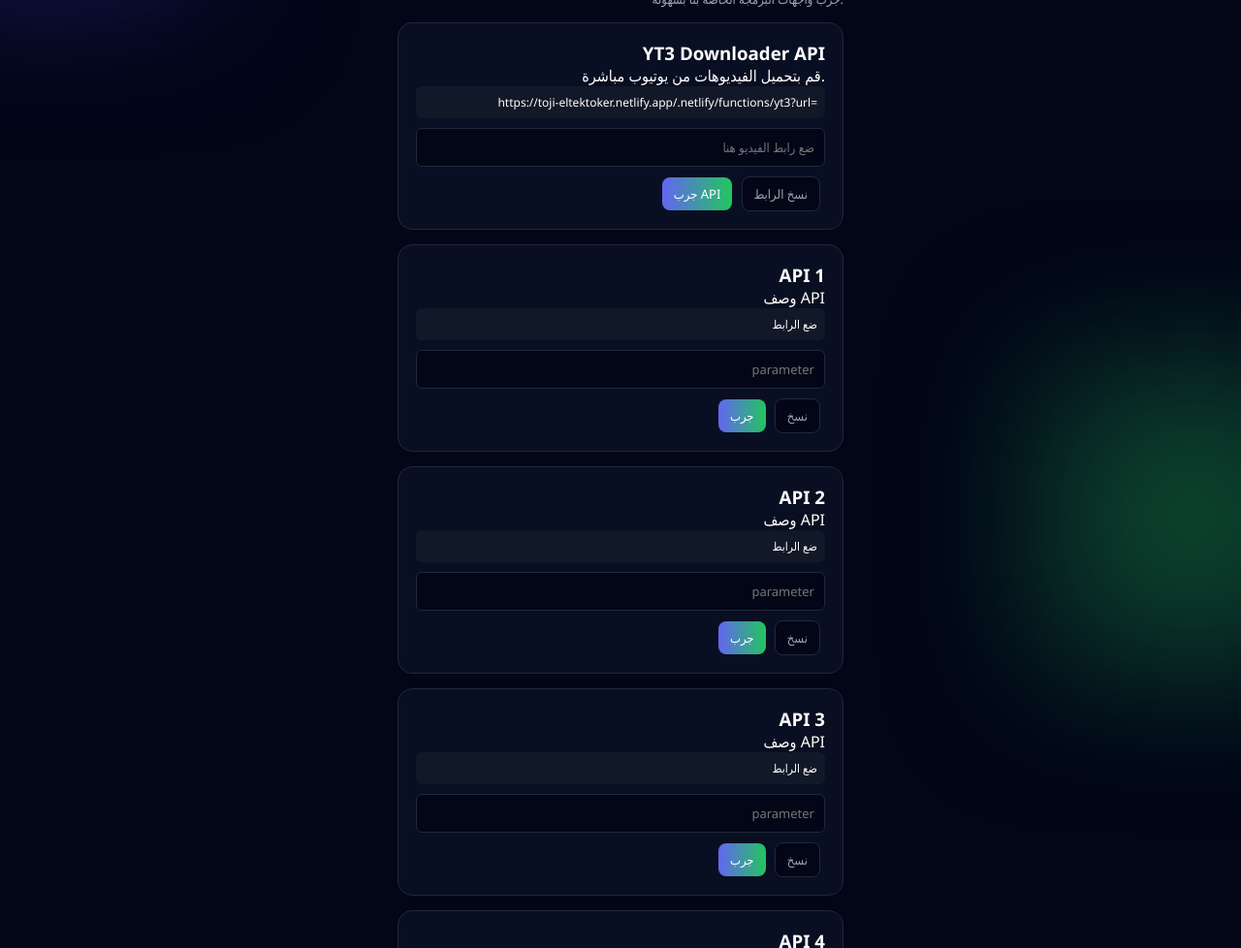
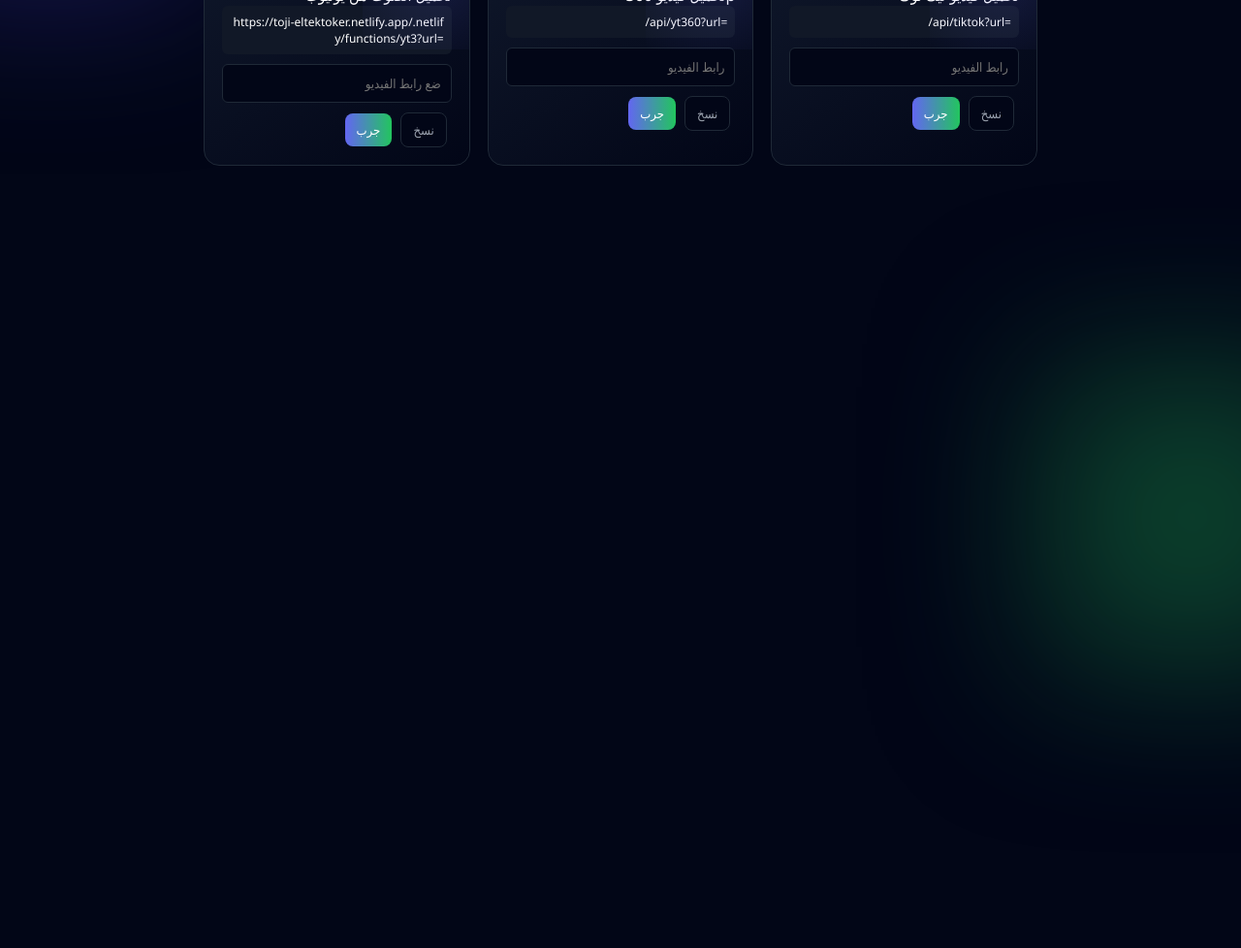
Before and after one commit to yousefbot22/APIs, a website: page apis.html in a window 1280 px wide. Shown: the part 217-1195 px from the top of the page at 97% size. After the commit the page ends 800 px from the top, so only its background shows below. Drawn offline with Linux system fonts and the light colour scheme.

Commit message:
Update apis.html

```diff
--- a/apis.html
+++ b/apis.html
@@ -4,12 +4,14 @@
 <meta charset="UTF-8">
 <meta name="viewport" content="width=device-width, initial-scale=1.0">
 <title>TOJI APIs</title>
+
 <style>
+
 *{
 margin:0;
 padding:0;
 box-sizing:border-box;
-  font-family:Segoe UI, Tahoma, sans-serif;
+font-family:Segoe UI,Tahoma,sans-serif;
 }
 
 body{
@@ -18,13 +20,13 @@ body{
 overflow-x:hidden;
 }
 
-/* BACKGROUND EFFECT */
-body::before, body::after{
+/* خلفية */
+body::before,body::after{
 content:"";
 position:fixed;
 width:400px;
 height:400px;
-  filter:blur(60px);
+filter:blur(70px);
 opacity:.4;
 pointer-events:none;
 }
@@ -42,6 +44,7 @@ body::after{
 }
 
 /* TOPBAR */
+
 .topbar{
 display:flex;
 justify-content:space-between;
@@ -70,6 +73,7 @@ body::after{
 }
 
 /* SIDEBAR */
+
 .sidebar{
 position:fixed;
 top:0;
@@ -130,6 +134,7 @@ body::after{
 }
 
 /* OVERLAY */
+
 .overlay{
 position:fixed;
 top:0;
@@ -150,14 +155,15 @@ body::after{
 }
 
 /* PAGE */
+
 .container{
 padding:80px 20px 20px 20px;
-  max-width:500px;
+max-width:900px;
 margin:auto;
 }
 
 .page-title{
-  font-size:22px;
+font-size:24px;
 background:linear-gradient(90deg,#4f46e5,#22c55e);
 -webkit-background-clip:text;
 color:transparent;
@@ -167,21 +173,50 @@ body::after{
 
 .page-desc{
 color:#9ca3af;
-  margin-bottom:15px;
+margin-bottom:20px;
 font-size:13px;
 text-align:right;
 }
 
-/* API CARD */
+/* GRID */
+
+.api-grid{
+display:grid;
+grid-template-columns:repeat(auto-fit,minmax(230px,1fr));
+gap:18px;
+}
+
+/* CARD */
+
 .api-card{
-  background:rgba(15,23,42,.6);
-  backdrop-filter:blur(8px);
+background:linear-gradient(145deg,#0f172a,#020617);
 border:1px solid #1f2937;
-  border-radius:15px;
+border-radius:16px;
 padding:18px;
-  margin-bottom:15px;
+transition:.35s;
+position:relative;
+overflow:hidden;
 text-align:right;
 }
+
+.api-card:hover{
+transform:translateY(-8px) scale(1.02);
+border:1px solid #6366f1;
+box-shadow:0 10px 40px rgba(99,102,241,.35);
+}
+
+.api-card::before{
+content:"";
+position:absolute;
+width:150px;
+height:150px;
+background:radial-gradient(circle,#6366f1,transparent);
+top:-40px;
+right:-40px;
+opacity:.15;
+}
+
+/* ENDPOINT */
 
 .endpoint{
 background:#111827;
@@ -193,6 +228,7 @@ body::after{
 }
 
 /* INPUT */
+
 .input{
 width:100%;
 padding:10px;
@@ -205,7 +241,14 @@ body::after{
 text-align:right;
 }
 
+.input:focus{
+outline:none;
+border:1px solid #6366f1;
+box-shadow:0 0 10px rgba(99,102,241,.4);
+}
+
 /* BUTTONS */
+
 .btn{
 padding:8px 12px;
 border:none;
@@ -228,10 +271,12 @@ body::after{
 }
 
 .btn:hover{
-  transform:scale(1.05);
+transform:scale(1.08);
+box-shadow:0 0 12px rgba(99,102,241,.5);
 }
 
 /* TOAST */
+
 .toast{
 position:fixed;
 bottom:15px;
@@ -246,8 +291,10 @@ body::after{
 transition:.4s;
 font-size:13px;
 }
+
 </style>
 </head>
+
 <body>
 
 <div class="topbar">
@@ -260,6 +307,7 @@ body::after{
 <img id="sidebarProfile" src="https://i.imgur.com/2DhmtJ4.png">
 <h3 id="sidebarName">TOJI Dev</h3>
 </div>
+
 <div class="menu">
 <a href="dashboard.html">🏠 لوحة التحكم</a>
 <a href="apis.html" class="active">🛠️ APIs</a>
@@ -271,105 +319,62 @@ body::after{
 <div id="overlay" class="overlay" onclick="toggleMenu()"></div>
 
 <div class="container">
+
 <h1 class="page-title">APIs</h1>
 <p class="page-desc">جرب واجهات البرمجة الخاصة بنا بسهولة.</p>
 
 <div class="api-grid">
 
-    <!-- API الجديد -->
-    <<h1 class="page-title">APIs</h1>
-  <p class="page-desc">جرب واجهات البرمجة الخاصة بنا بسهولة.</p>
-
 <div class="api-card">
-    <h3>YT3 Downloader API</h3>
-    <p>قم بتحميل الفيديوهات من يوتيوب مباشرة.</p>
+<h3>YT3 Downloader</h3>
+<p>تحميل الصوت من يوتيوب</p>
 
 <div class="endpoint">
 https://toji-eltektoker.netlify.app/.netlify/functions/yt3?url=
 </div>
 
-    <input class="input" id="videoLink" placeholder="ضع رابط الفيديو هنا">
-    <button class="btn primary" onclick="tryAPI()">جرب API</button>
-    <button class="btn secondary" onclick="copyAPI()">نسخ الرابط</button>
-  </div>
+<input class="input" id="videoLink" placeholder="ضع رابط الفيديو">
+
+<button class="btn primary" onclick="tryAPI()">جرب</button>
+<button class="btn secondary" onclick="copyAPI()">نسخ</button>
 </div>
 
-<div id="toast" class="toast">تم النسخ</div>
+<div class="api-card">
+<h3>YouTube 360p</h3>
+<p>تحميل فيديو 360p</p>
 
+<div class="endpoint">
+/api/yt360?url=
+</div>
 
-    <!-- API 1 -->
-    <div class="api-card">
-      <h3>API 1</h3>
-      <p>وصف API</p>
-      <div class="endpoint">ضع الرابط</div>
-      <input class="input" placeholder="parameter">
+<input class="input" placeholder="رابط الفيديو">
+
 <button class="btn primary">جرب</button>
 <button class="btn secondary">نسخ</button>
 </div>
 
-    <!-- API 2 -->
 <div class="api-card">
-      <h3>API 2</h3>
-      <p>وصف API</p>
-      <div class="endpoint">ضع الرابط</div>
-      <input class="input" placeholder="parameter">
-      <button class="btn primary">جرب</button>
-      <button class="btn secondary">نسخ</button>
+<h3>TikTok</h3>
+<p>تحميل فيديو تيك توك</p>
+
+<div class="endpoint">
+/api/tiktok?url=
 </div>
 
-    <!-- API 3 -->
-    <div class="api-card">
-      <h3>API 3</h3>
-      <p>وصف API</p>
-      <div class="endpoint">ضع الرابط</div>
-      <input class="input" placeholder="parameter">
-      <button class="btn primary">جرب</button>
-      <button class="btn secondary">نسخ</button>
-    </div>
+<input class="input" placeholder="رابط الفيديو">
 
-    <!-- API 4 -->
-    <div class="api-card">
-      <h3>API 4</h3>
-      <p>وصف API</p>
-      <div class="endpoint">ضع الرابط</div>
-      <input class="input" placeholder="parameter">
-      <button class="btn primary">جرب</button>
-      <button class="btn secondary">نسخ</button>
-    </div>
-
-    <!-- API 5 -->
-    <div class="api-card">
-      <h3>API 5</h3>
-      <p>وصف API</p>
-      <div class="endpoint">ضع الرابط</div>
-      <input class="input" placeholder="parameter">
-      <button class="btn primary">جرب</button>
-      <button class="btn secondary">نسخ</button>
-    </div>
-
-    <!-- API 6 -->
-    <div class="api-card">
-      <h3>API 6</h3>
-      <p>وصف API</p>
-      <div class="endpoint">ضع الرابط</div>
-      <input class="input" placeholder="parameter">
-      <button class="btn primary">جرب</button>
-      <button class="btn secondary">نسخ</button>
-    </div>
-
-    <!-- API 7 -->
-    <div class="api-card">
-      <h3>API 7</h3>
-      <p>وصف API</p>
-      <div class="endpoint">ضع الرابط</div>
-      <input class="input" placeholder="parameter">
 <button class="btn primary">جرب</button>
 <button class="btn secondary">نسخ</button>
 </div>
 
 </div>
+
 </div>
+
+<div id="toast" class="toast">تم النسخ</div>
+
 <script>
+
 function toggleMenu(){
 document.getElementById("sidebar").classList.toggle("active");
 document.getElementById("overlay").classList.toggle("active");
@@ -379,10 +384,12 @@ const API="https://toji-eltektoker.netlify.app/.netlify/functions/yt3?url=";
 
 function tryAPI(){
 let video=document.getElementById("videoLink").value;
+
 if(!video){
-    showToast("اكتب رابط الفيديو أولاً");
+showToast("اكتب رابط الفيديو");
 return;
 }
+
 window.open(API+encodeURIComponent(video),'_blank');
 }
 
@@ -395,14 +402,17 @@ function showToast(msg){
 let toast=document.getElementById("toast");
 toast.innerText=msg;
 toast.style.opacity="1";
-  setTimeout(()=>{toast.style.opacity="0";},1500);
+
+setTimeout(()=>{
+toast.style.opacity="0";
+},1500);
 }
 
-// تحميل صورة الملف الشخصي من التخزين المحلي
 let profileImage = localStorage.getItem("profileImage");
 if(profileImage){
 document.getElementById("sidebarProfile").src = profileImage;
 }
+
 </script>
 
 </body>
```
Lines whose indentation alone changed are shown as unchanged.
